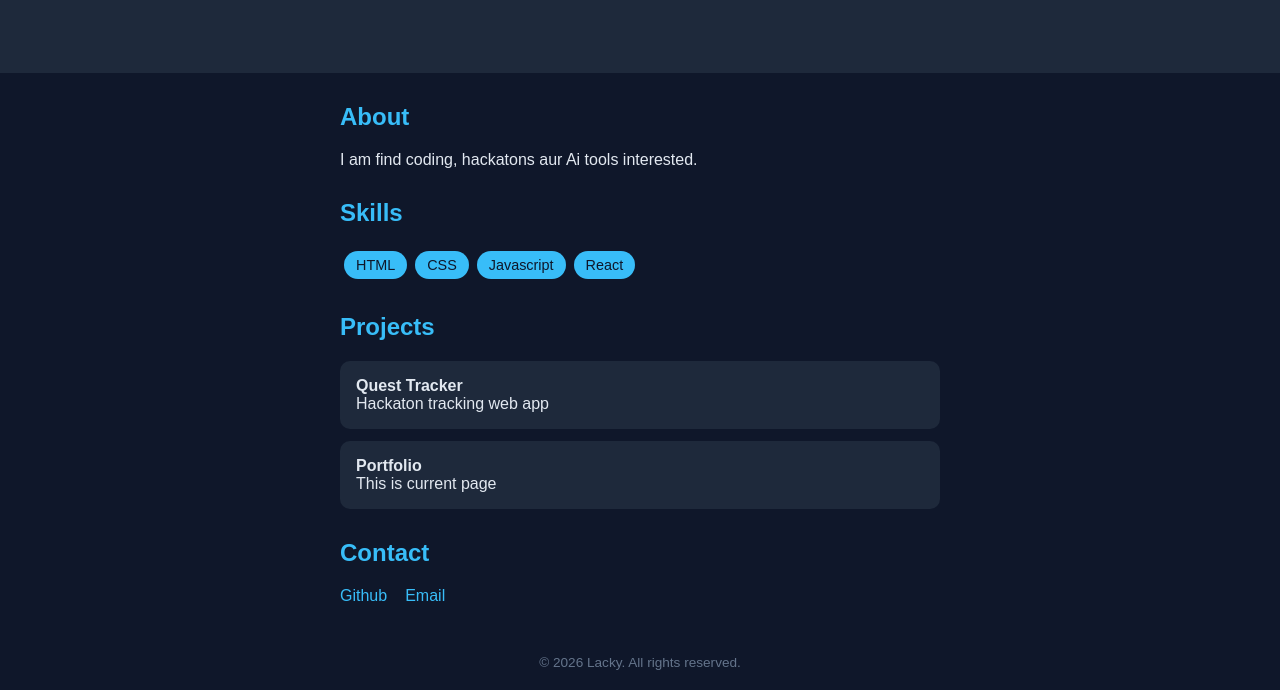
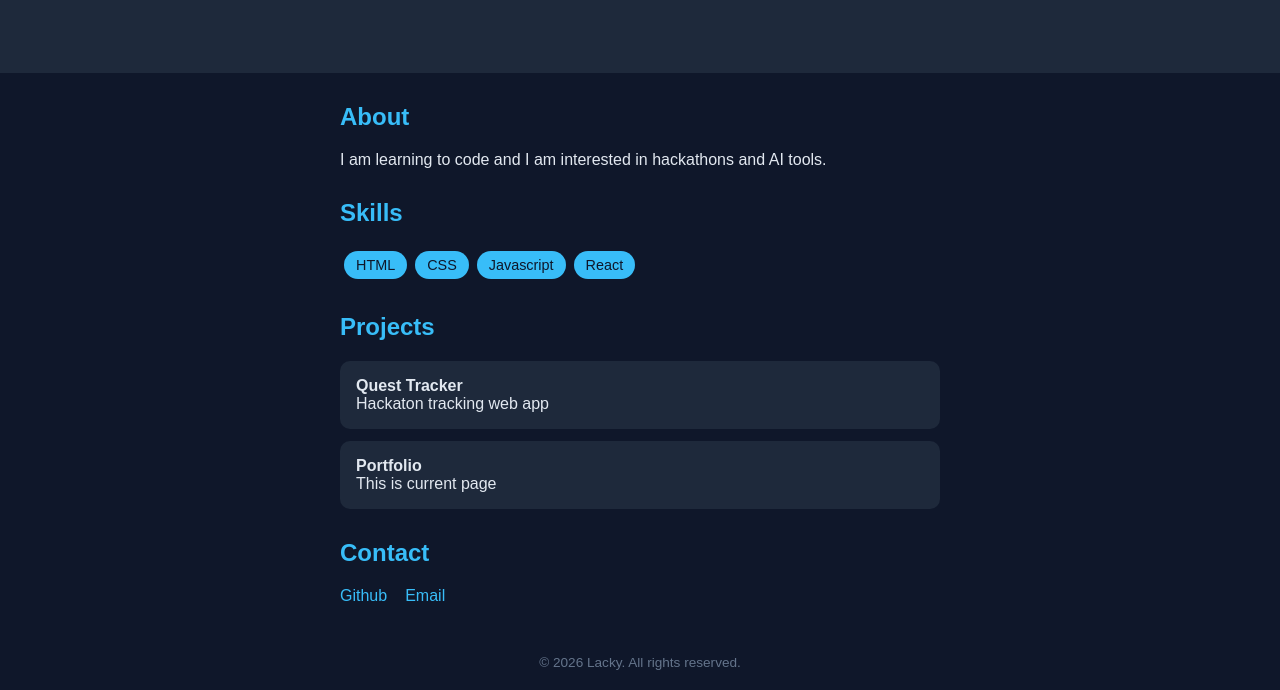
Before and after one commit to lacky-369-prsad/Portfolio.com, a plain HTML site: page index.html in a window 1280 px wide. Shown: the part 137-827 px from the top of the page. Drawn offline with Linux system fonts and the light colour scheme.

Commit message:
Improve clarity of 'About' section text

```diff
--- a/index.html
+++ b/index.html
@@ -25,7 +25,7 @@
 
     <section>
         <h2>About</h2>
-        <p>I am find coding, hackatons aur Ai tools interested.</p>
+        <p>I am learning to code and I am interested in hackathons and AI tools.</p>
     </section>
 
     <section>
```
